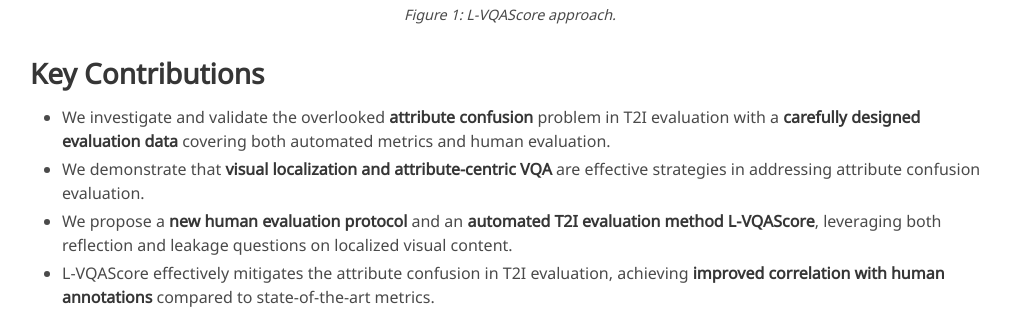
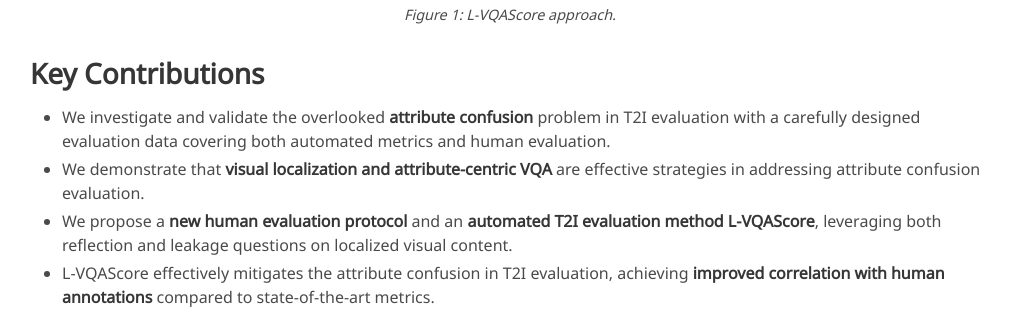
Before and after one commit to intelligolabs/L-VQAScore, a Jekyll site: the page built from index.md, in a window 1280 px wide and 900 px high, scrolled down 2140 px. Shown: the part 154-463 px from the top of the window, without its empty margins (130-1145 px from the left). Built offline with Jekyll 4.4.1, drawn with Linux system fonts in a browser that asks for light colours; some web fonts are replaced.

```diff
--- a/index.md
+++ b/index.md
@@ -49,7 +49,7 @@ To measure the alignment between the conditioning prompt and the generated image
 </p>
 
 ## Key Contributions
-- We investigate and validate the overlooked <strong>attribute confusion</strong> problem in T2I evaluation with a <strong>carefully designed evaluation data</strong> covering both automated metrics and human evaluation.
+- We investigate and validate the overlooked <strong>attribute confusion</strong> problem in T2I evaluation with a carefully designed evaluation data covering both automated metrics and human evaluation.
 - We demonstrate that <strong>visual localization and attribute-centric VQA</strong> are effective strategies in addressing attribute confusion evaluation.
 - We propose a <strong>new human evaluation protocol</strong> and an <strong>automated T2I evaluation method L-VQAScore</strong>, leveraging both reflection and leakage questions on localized visual content.
 - L-VQAScore effectively mitigates the attribute confusion in T2I evaluation, achieving <strong>improved correlation with human annotations</strong> compared to state-of-the-art metrics.
```
